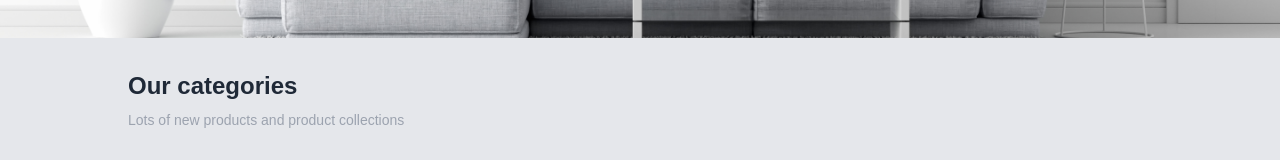
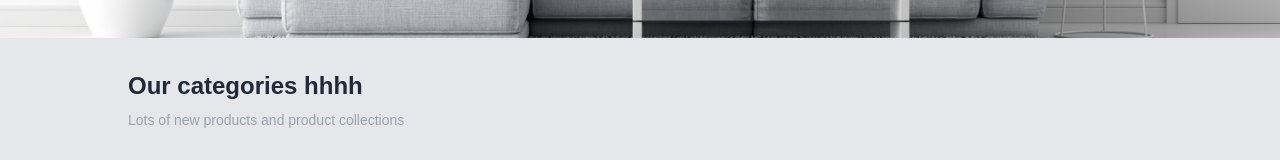
Before and after one commit to Hakimsabkhi/ecommerce-website-nextjs14-approuter, a Next.js app: page / in a window 1280 px wide. Shown: the part 734-894 px from the top of the page. Built offline with nearby package versions, Linux system fonts and the light colour scheme; what tw-elements would draw is missing.

Commit message:
added hhh

```diff
--- a/src/components/Categories.tsx
+++ b/src/components/Categories.tsx
@@ -7,7 +7,7 @@ const Categories = () => {
         <div className='centred flex flex-col   gap-10 py-8  '>
             <div className='flex-col flex gap-2 text-left w-full'>
                 <h3 className='font-bold text-2xl text-gray-800'>
-                    Our categories
+                    Our categories hhhh
                 </h3>
                 <p className='text-sm text-gray-400'>Lots of new products and product collections</p>
             </div>
```
